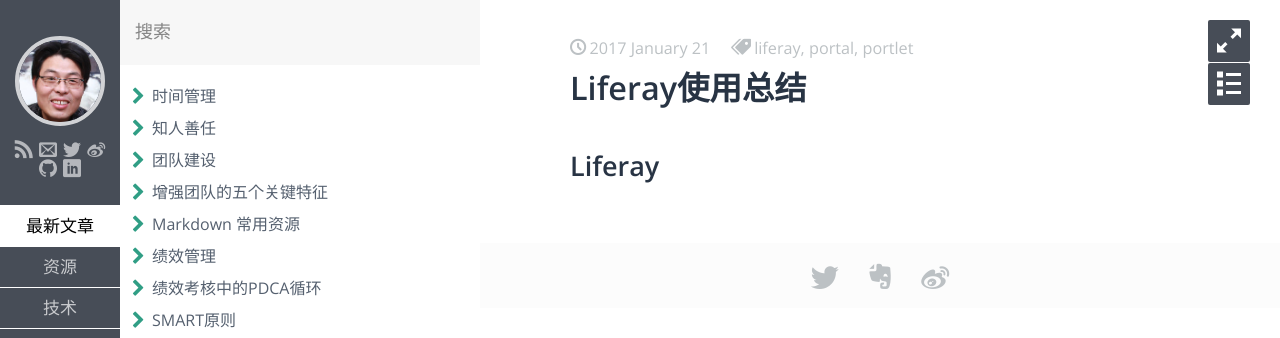
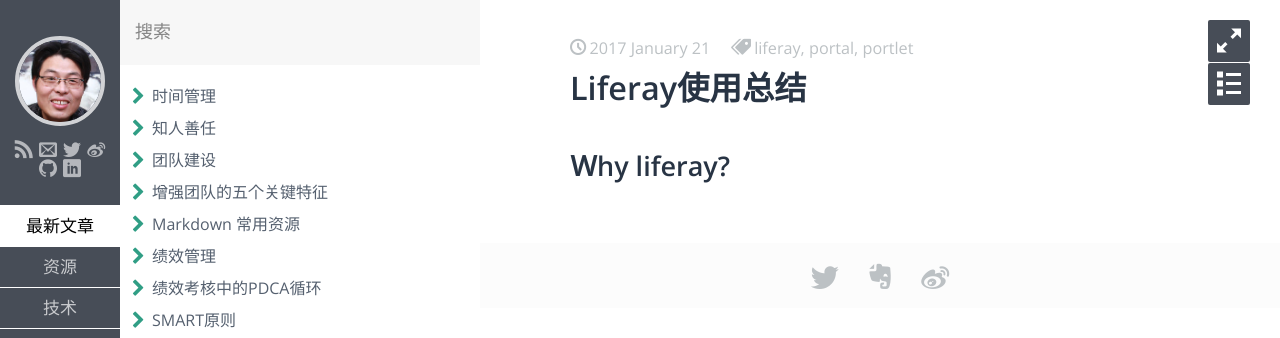
Before and after one commit to sohui/sohui.github.io, a Jekyll site: the page built from _posts/liferay/2017-01-21-liferay-summary.md, in a window 1280 px wide. Shown: the top 338 px of the page. Built offline with Jekyll 4.4.1, drawn with Linux system fonts in a browser that asks for light colours; some web fonts are replaced; comment, search, counter and statistics services are not loaded.

Commit message:
Why liferay?

```diff
--- a/_posts/liferay/2017-01-21-liferay-summary.md
+++ b/_posts/liferay/2017-01-21-liferay-summary.md
@@ -6,4 +6,4 @@
 keywords: liferay portal portlet
 ---
 
-## Liferay
+## Ｗhy liferay?
```
